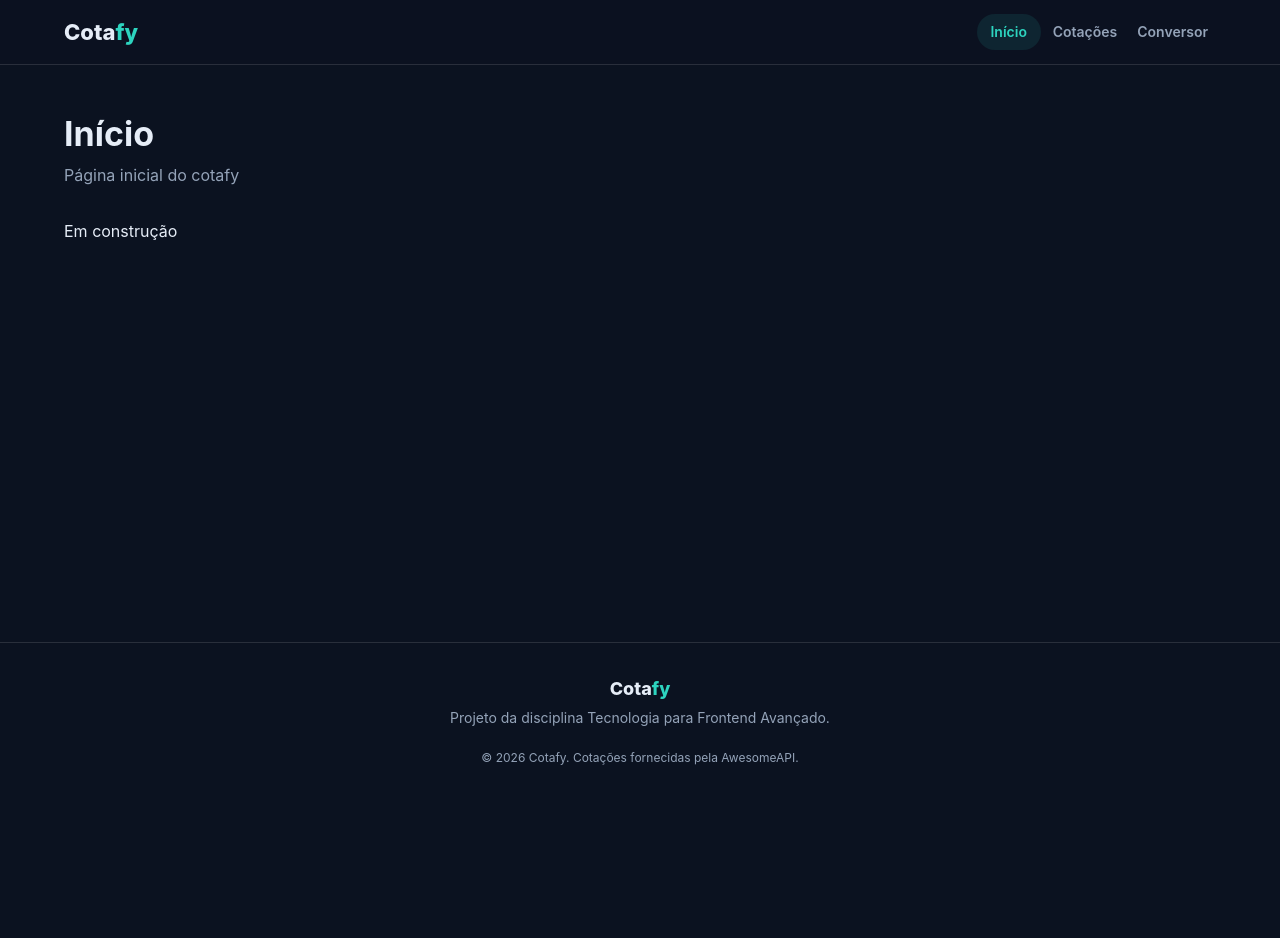
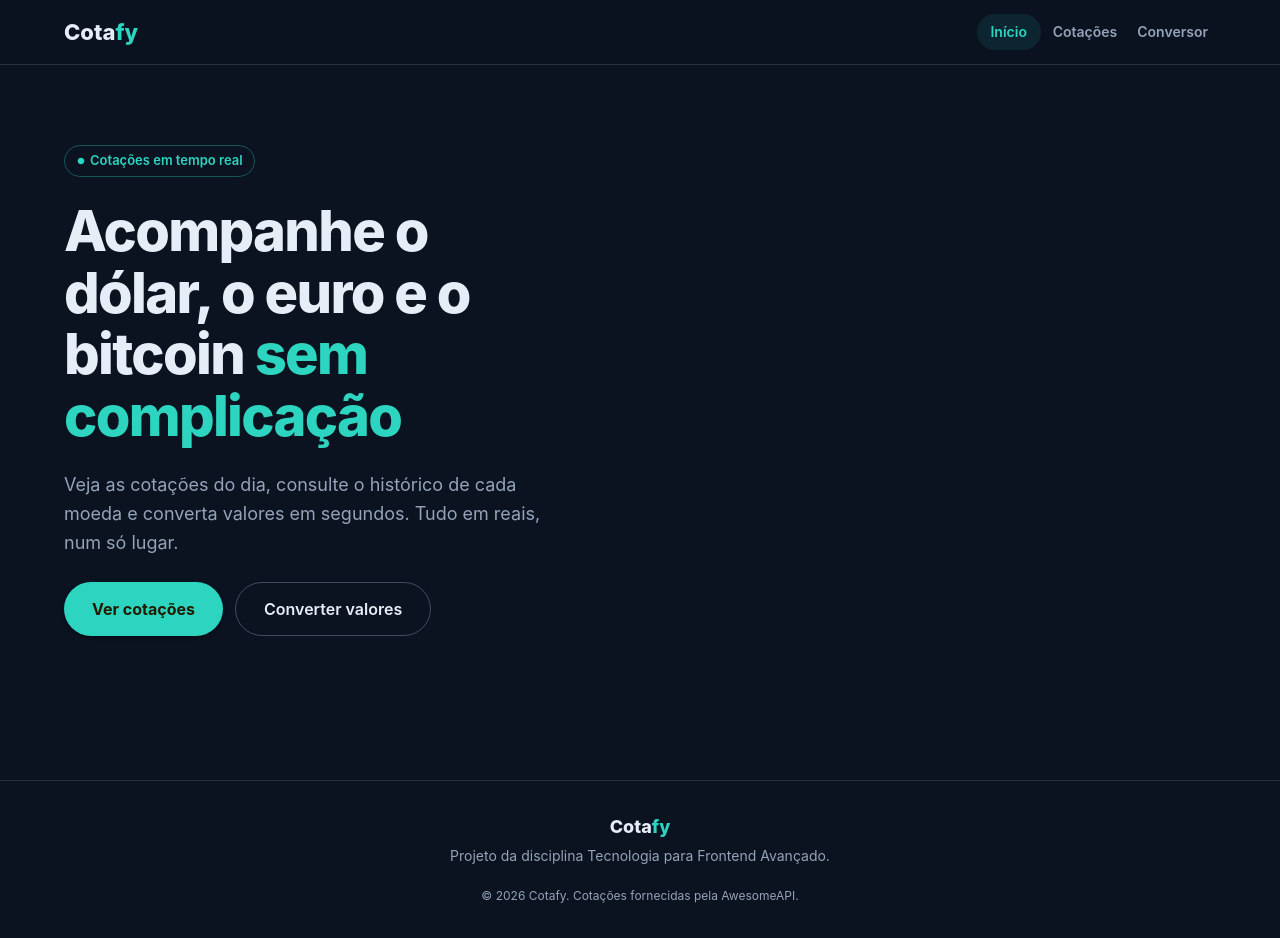
Before and after one commit to MsLVictor/cotafy, a React (Vite) app in the folder cotafy/: page / in a window 1280 px wide. Before the commit the page ends 800 px from the top, so only its background shows below. Built offline with nearby package versions, Linux system fonts and the light colour scheme.

Commit message:
feat/victor-leite: cria HeroSection da home

```diff
--- /dev/null
+++ b/cotafy/src/components/home/HeroSection.tsx
@@ -0,0 +1,67 @@
+import { Box, Button, Chip, Stack, Typography } from "@mui/material";
+import CircleIcon from "@mui/icons-material/Circle";
+import { Link } from "react-router-dom";
+
+function HeroSection() {
+    return (
+        <Box component="section" sx={{ py: { xs: 2, md: 4 } }}>
+            <Stack spacing={3} sx={{ maxWidth: 500 }}>
+                <Chip
+                    icon={<CircleIcon />}
+                    label="Cotações em tempo real"
+                    color="primary"
+                    variant="outlined"
+                    sx={{
+                            alignSelf: 'flex-start',
+                            borderColor: 'rgba(45, 212, 191, 0.35)',
+                            fontWeight: 600,
+                            '& .MuiChip-icon': { fontSize: 8, ml: 1.5 },
+                        }}
+                />
+                <Typography variant="h1" sx={{ fontSize: 'clamp(2.25rem, 4.5vw, 3.5rem)', lineHeight: 1.1, letterSpacing: '-0.03em' }}>
+                    Acompanhe o dólar, o euro e o bitcoin{' '}
+                    <Box component="span" sx={{ color: 'primary.main' }}>
+                        sem complicação
+                    </Box>
+                </Typography>
+
+                <Typography
+                    color="textSecondary"
+                    sx={{ fontSize: '1.125rem', lineHeight: 1.6 }}>
+                    Veja as cotações do dia, consulte o histórico de cada moeda e converta valores em segundos. Tudo em reais, num só lugar.
+                </Typography>
+
+                <Stack direction={{xs: 'column', sm: 'row'}} spacing={1.5}>
+                    <Button
+                        variant="contained"
+                        size="large"
+                        component={Link}
+                        to="/cotacoes"
+                        sx={{ px: 3.5, py: 1.5, fontSize: '1rem', fontWeight: 700 }}
+                    >
+                        Ver cotações
+                    </Button>
+
+                    <Button
+                        variant="outlined"
+                        size="large"
+                        component={Link}
+                        to="/conversor"
+                        sx={{
+                                px: 3.5, py: 1.5,
+                                fontSize: '1rem',
+                                 color: 'text.primary',
+                                 borderColor: 'rgba(148, 163, 184, 0.4)'
+                            }}
+                    >
+                        Converter valores
+                    </Button>
+
+                </Stack>
+
+            </Stack>
+        </Box>
+    )
+}
+
+export default HeroSection
--- a/cotafy/src/pages/HomePage.tsx
+++ b/cotafy/src/pages/HomePage.tsx
@@ -1,10 +1,10 @@
-import { Typography } from '@mui/material'
 import PageContainer from '../components/common/PageContainer'
+import HeroSection from '../components/home/HeroSection'
 
 function HomePage() {
     return (
-        <PageContainer title='Início' subtitle='Página inicial do cotafy'>
-            <Typography color="text.secondary">Em construção</Typography>
+        <PageContainer>
+            <HeroSection />
         </PageContainer>
     )
 }
```
